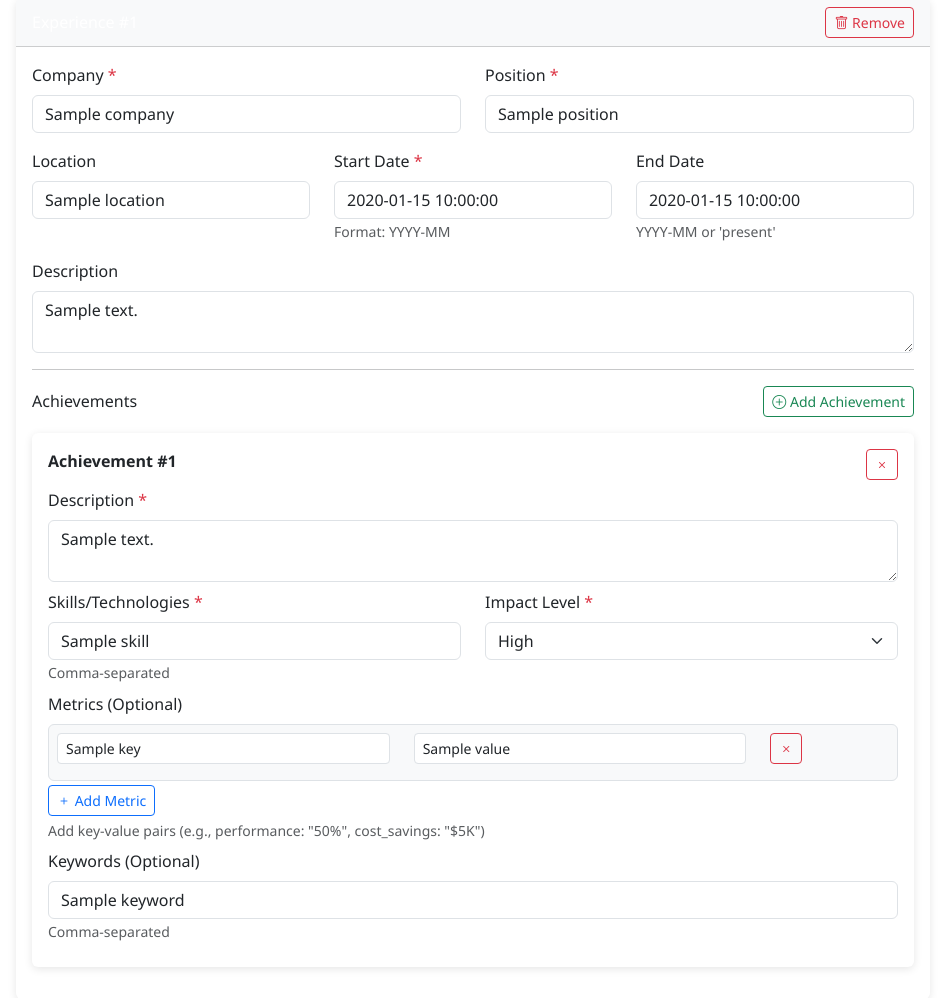
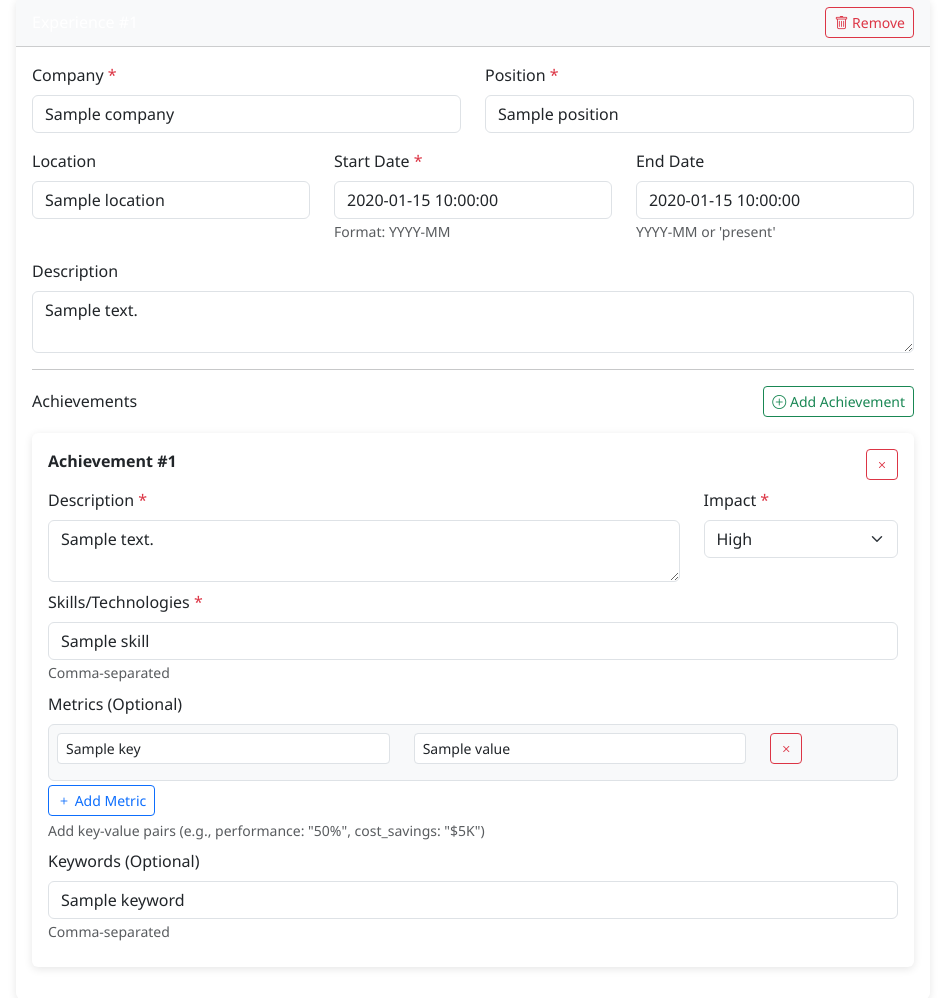
Before and after one commit to tzetze/cvforge, a Flask app: template templates/web/cv_data/edit_experience.html in a window 1280 px wide. Shown: the part 230-1228 px from the top of the page, without its empty margins (167-1112 px from the left). Run offline with Flask 3, Linux system fonts and the light colour scheme; the template is opened without the code that fills it: most values are stand-ins (such as "Sample title", 1, 10 or a date in 2020).

Commit message:
feat(ui): improve achievement form layout clarity
Move Impact field next to Description (75%/25% split) to clarify it applies to the entire achievement, not just skills. This prevents confusion where side-by-side Skills and Impact suggested impact was about the skills rather than the whole achievement.

- Description textarea: 75% width (col-md-9)
- Impact dropdown: 25% width (col-md-3)
- Skills field: full width below, clearly separate

Applied to all three achievement form sections: existing, new experience template, and nested achievement template.

```diff
--- a/templates/web/cv_data/edit_experience.html
+++ b/templates/web/cv_data/edit_experience.html
@@ -95,26 +95,16 @@
                                                 </button>
                                             </div>
 
-                                            <div class="mb-2">
+                                            <div class="row mb-2">
+                                                <div class="col-md-9">
                                                     <label class="form-label">Description <span
                                                             class="text-danger">*</span></label>
                                                     <textarea class="form-control"
                                                         name="experience[{{ exp_index }}][achievements][{{ loop.index0 }}][text]"
                                                         rows="2" required>{{ achievement.text }}</textarea>
                                                 </div>
-
-                                            <div class="row">
-                                                <div class="col-md-6 mb-2">
-                                                    <label class="form-label">Skills/Technologies <span
-                                                            class="text-danger">*</span></label>
-                                                    <input type="text" class="form-control"
-                                                        name="experience[{{ exp_index }}][achievements][{{ loop.index0 }}][skills]"
-                                                        value="{{ achievement.skills|join(', ') }}"
-                                                        placeholder="Python, AWS, Docker" required>
-                                                    <small class="form-text text-muted">Comma-separated</small>
-                                                </div>
-                                                <div class="col-md-6 mb-2">
-                                                    <label class="form-label">Impact Level <span
+                                                <div class="col-md-3">
+                                                    <label class="form-label">Impact <span
                                                             class="text-danger">*</span></label>
                                                     <select class="form-select"
                                                         name="experience[{{ exp_index }}][achievements][{{ loop.index0 }}][impact]"
@@ -127,6 +117,16 @@
                                                             endif %}>Low</option>
                                                     </select>
                                                 </div>
+                                            </div>
+
+                                            <div class="mb-2">
+                                                <label class="form-label">Skills/Technologies <span
+                                                        class="text-danger">*</span></label>
+                                                <input type="text" class="form-control"
+                                                    name="experience[{{ exp_index }}][achievements][{{ loop.index0 }}][skills]"
+                                                    value="{{ achievement.skills|join(', ') }}"
+                                                    placeholder="Python, AWS, Docker" required>
+                                                <small class="form-text text-muted">Comma-separated</small>
                                             </div>
 
                                             <div class="mb-2">
@@ -271,22 +271,14 @@
                             </button>
                         </div>
 
-                        <div class="mb-2">
+                        <div class="row mb-2">
+                            <div class="col-md-9">
                                 <label class="form-label">Description <span class="text-danger">*</span></label>
-                            <textarea class="form-control" name="experience[{INDEX}][achievements][0][text]" rows="2"
-                                required></textarea>
+                                <textarea class="form-control" name="experience[{INDEX}][achievements][0][text]"
+                                    rows="2" required></textarea>
                             </div>
-
-                        <div class="row">
-                            <div class="col-md-6 mb-2">
-                                <label class="form-label">Skills/Technologies <span class="text-danger">*</span></label>
-                                <input type="text" class="form-control"
-                                    name="experience[{INDEX}][achievements][0][skills]"
-                                    placeholder="Python, AWS, Docker" required>
-                                <small class="form-text text-muted">Comma-separated</small>
-                            </div>
-                            <div class="col-md-6 mb-2">
-                                <label class="form-label">Impact Level <span class="text-danger">*</span></label>
+                            <div class="col-md-3">
+                                <label class="form-label">Impact <span class="text-danger">*</span></label>
                                 <select class="form-select" name="experience[{INDEX}][achievements][0][impact]"
                                     required>
                                     <option value="high">High</option>
@@ -294,6 +286,13 @@
                                     <option value="low">Low</option>
                                 </select>
                             </div>
+                        </div>
+
+                        <div class="mb-2">
+                            <label class="form-label">Skills/Technologies <span class="text-danger">*</span></label>
+                            <input type="text" class="form-control" name="experience[{INDEX}][achievements][0][skills]"
+                                placeholder="Python, AWS, Docker" required>
+                            <small class="form-text text-muted">Comma-separated</small>
                         </div>
 
                         <div class="mb-2">
@@ -335,22 +334,14 @@
                 </button>
             </div>
 
-            <div class="mb-2">
+            <div class="row mb-2">
+                <div class="col-md-9">
                     <label class="form-label">Description <span class="text-danger">*</span></label>
                     <textarea class="form-control" name="experience[{PARENT_INDEX}][achievements][{NESTED_INDEX}][text]"
                         rows="2" required></textarea>
                 </div>
-
-            <div class="row">
-                <div class="col-md-6 mb-2">
-                    <label class="form-label">Skills/Technologies <span class="text-danger">*</span></label>
-                    <input type="text" class="form-control"
-                        name="experience[{PARENT_INDEX}][achievements][{NESTED_INDEX}][skills]"
-                        placeholder="Python, AWS, Docker" required>
-                    <small class="form-text text-muted">Comma-separated</small>
-                </div>
-                <div class="col-md-6 mb-2">
-                    <label class="form-label">Impact Level <span class="text-danger">*</span></label>
+                <div class="col-md-3">
+                    <label class="form-label">Impact <span class="text-danger">*</span></label>
                     <select class="form-select" name="experience[{PARENT_INDEX}][achievements][{NESTED_INDEX}][impact]"
                         required>
                         <option value="high">High</option>
@@ -358,6 +349,14 @@
                         <option value="low">Low</option>
                     </select>
                 </div>
+            </div>
+
+            <div class="mb-2">
+                <label class="form-label">Skills/Technologies <span class="text-danger">*</span></label>
+                <input type="text" class="form-control"
+                    name="experience[{PARENT_INDEX}][achievements][{NESTED_INDEX}][skills]"
+                    placeholder="Python, AWS, Docker" required>
+                <small class="form-text text-muted">Comma-separated</small>
             </div>
 
             <div class="mb-2">
```
Lines whose indentation alone changed are shown as unchanged.
